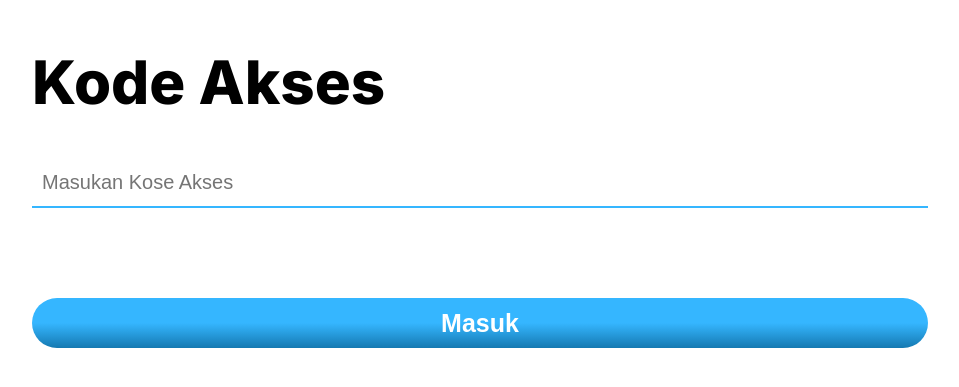
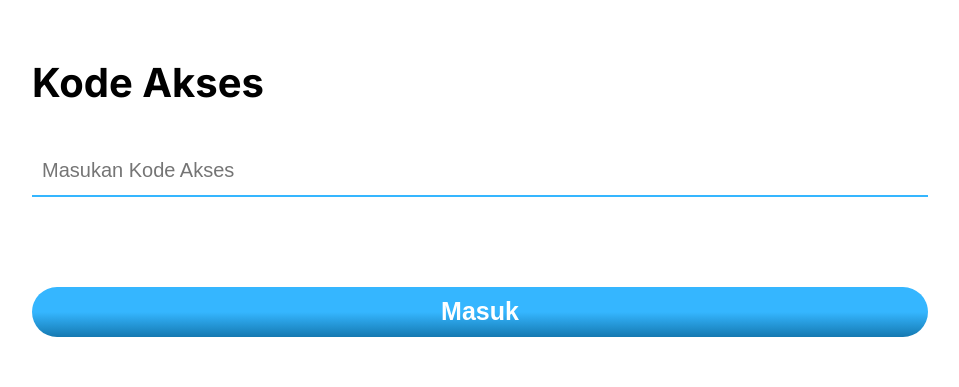
Before and after one commit to AsmaraRP/anggyapp, a Next.js app: page / in a window 1280 px wide. Shown: the part 203-590 px from the top of the page, without its empty margins (160-1119 px from the left). Built offline with nearby package versions, Linux system fonts and the light colour scheme.

Commit message:
change title

```diff
--- a/src/app/page.js
+++ b/src/app/page.js
@@ -83,8 +83,8 @@ export default function Home() {
           </div>
           <div className={styles.authrightContainer}>
             <div className={styles.formContainer}>
-              <h1 style={{ fontSize: 60, fontWeight: 800, marginBottom: 30 }}>Kode Akses</h1>
-              <input onChange={handleChangeForm} value={kode} name="kode" type="password" className={styles.formStyle} placeholder="Masukan Kose Akses" />
+              <h1 className={styles.titleAuth}>Kode Akses</h1>
+              <input onChange={handleChangeForm} value={kode} name="kode" type="password" className={styles.formStyle} placeholder="Masukan Kode Akses" />
               {error ? <p style={{ fontSize: 10, color: "red" }}>* Kode akses salah, silahkan coba lagi</p> : null}
               <button onClick={handleSubmitForm} className={styles.buttonForm}>
                 Masuk
--- a/src/app/page.module.css
+++ b/src/app/page.module.css
@@ -30,6 +30,11 @@
 }
 .formContainer {
   width: 70%;
+}
+.titleAuth {
+  font-size: 40px;
+  font-weight: 800px;
+  margin-bottom: 30px;
 }
 .formStyle {
   margin-top: 50px;
```
